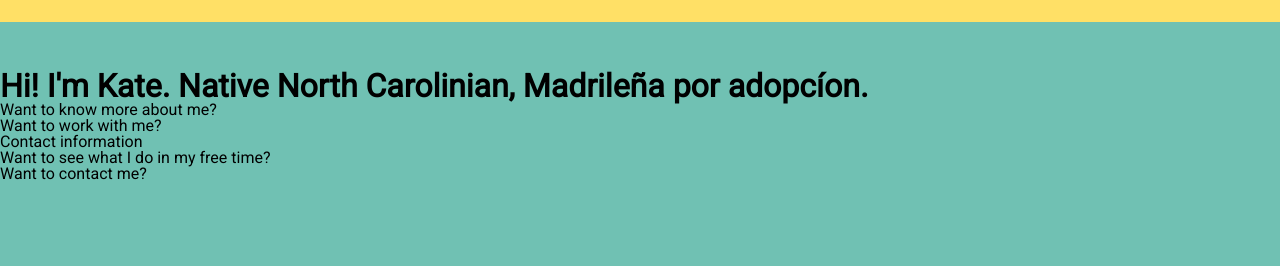
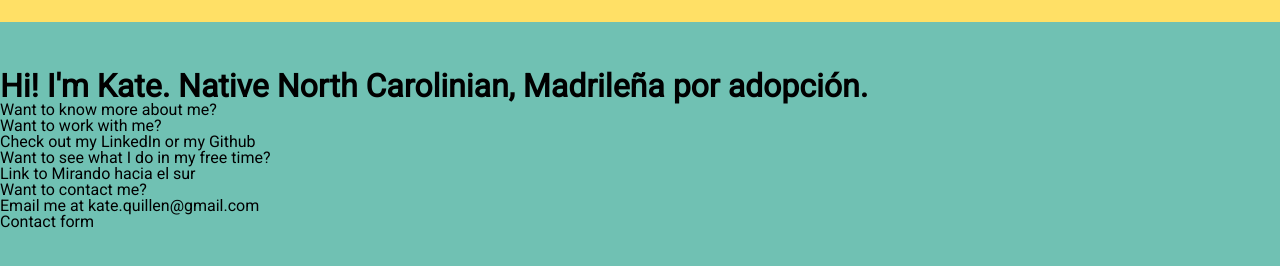
Before and after one commit to katequillen/kate-queue-web, a website: page src/html/index.html in a window 1280 px wide. Shown: the part 98-364 px from the top of the page. Drawn offline with nearby package versions, Linux system fonts and the light colour scheme; files that its build step writes are made by us from their sources.

```diff
--- a/src/html/index.html
+++ b/src/html/index.html
@@ -19,14 +19,24 @@
         Frontend developer, editor, ES>EN translator, jack-of-all-trades
       </div>
     </header>
-    <h1>Hi! I'm Kate. Native North Carolinian, Madrileña por adopcíon.</h1>
+    <h1>Hi! I'm Kate. Native North Carolinian, Madrileña por adopción.</h1>
 
     <div class="page">
       <div>Want to know more about me?</div>
-      <div>Want to work with me?</div>
-      <div>Contact information</div>
+      <div>
+        Want to work with me?
+        <div>Check out my LinkedIn or my Github</div>
+      </div>
+
       <div>Want to see what I do in my free time?</div>
-      <div>Want to contact me?</div>
+      <div>Link to Mirando hacia el sur</div>
+      <div>
+        Want to contact me?
+        <div>
+          Email me at kate.quillen@gmail.com
+          <form>Contact form</form>
+        </div>
+      </div>
     </div>
     <script src="./assets/js/main.js"></script>
   </body>
```
Also changed, not shown: README.md.
